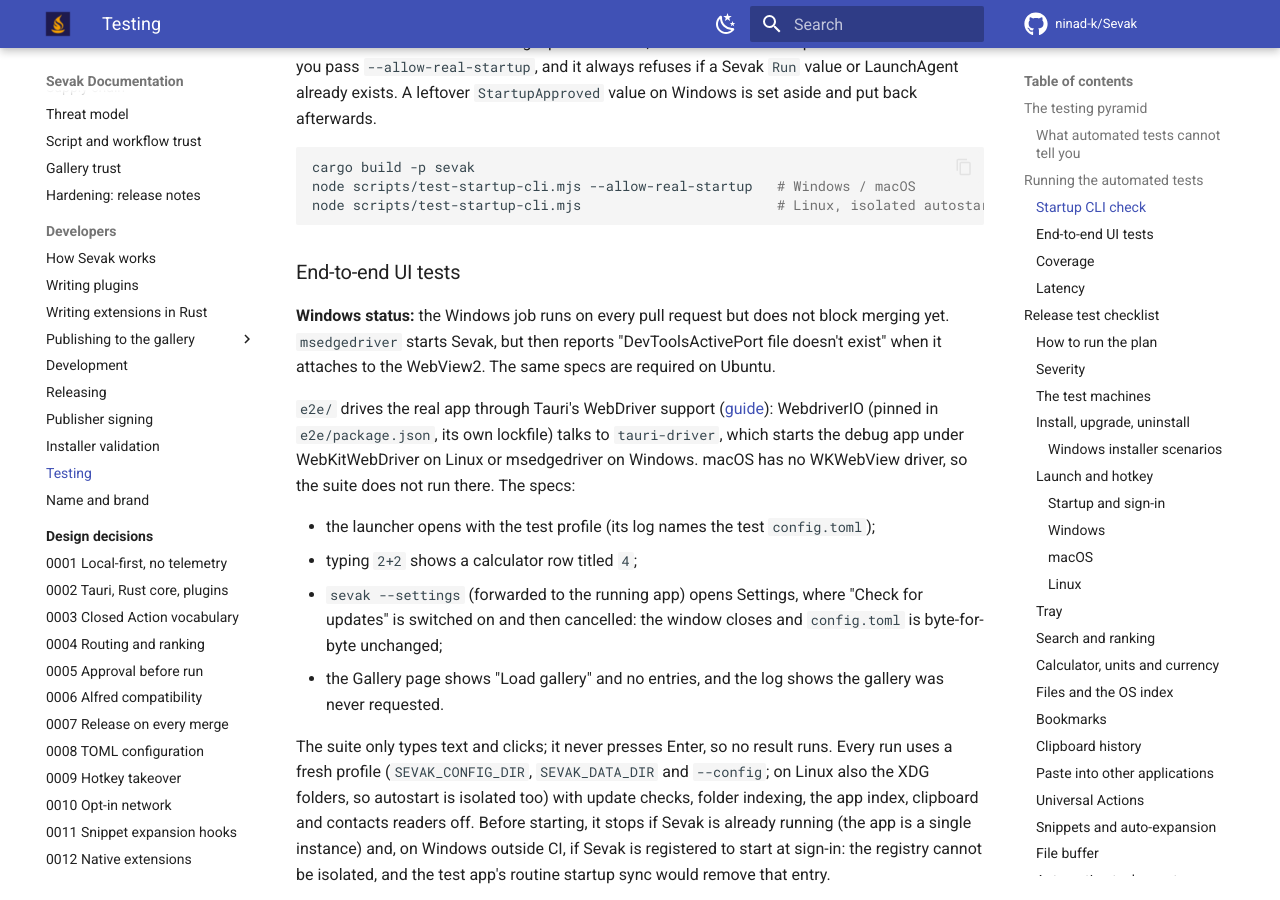
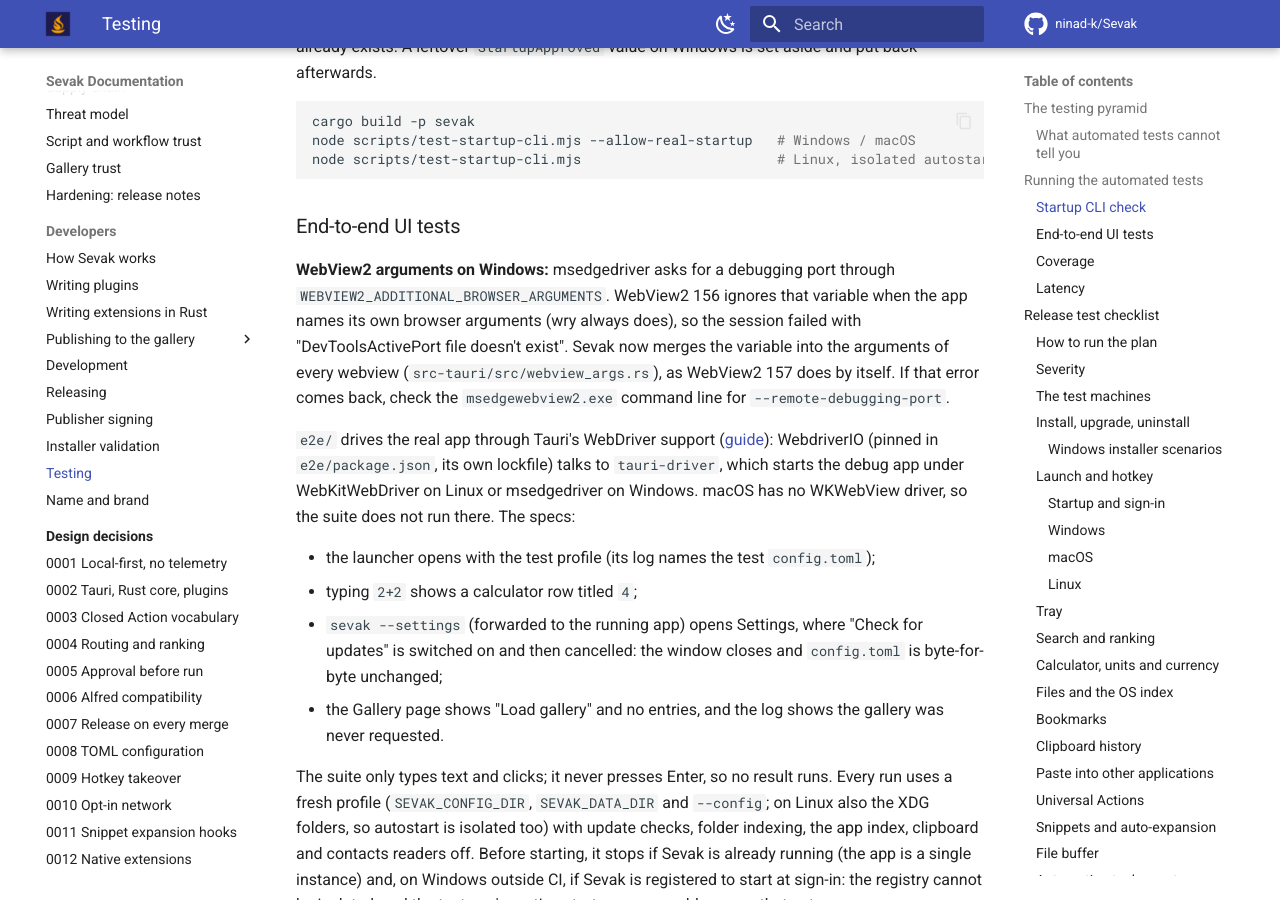
Before and after one commit to ninad-k/Sevak, an MkDocs documentation site: the page built from docs/testing.md, in a window 1280 px wide and 900 px high, scrolled down 6671 px. Built offline with MkDocs 1.6.1 and Material for MkDocs 9.7.7, drawn with Linux system fonts in a browser that asks for light colours; comment, search, counter and statistics services are not loaded; some of the changed text lies outside the part shown.

Commit message:
ci(e2e): require the Windows end-to-end job again
The DevToolsActivePort failure is fixed in the app, so a Windows failure
fails the workflow again. docs/testing.md explains the cause and what to
check if it comes back.

```diff
--- a/docs/testing.md
+++ b/docs/testing.md
@@ -21,7 +21,7 @@ permission dialogs of the OS, other people's apps receiving a paste. The
 | UI unit tests | Accelerator parsing and identity, settings validation, path helpers, theme colour and contrast maths, theme JSON, workflow graph rules, a few components | `ui/src/**/*.test.ts` (Vitest) | PRs and `main` (`UI unit tests` job) |
 | Startup integration | Per-user registration, config persistence and rollback, background arguments; Settings toggle through real IPC wrappers with a mocked native bridge | Platform startup tests; `ui/src/Settings.startup.test.ts` | Rust and UI test jobs |
 | Startup CLI | The real `--set-startup` / `--startup-status` / `--refresh-startup` / `--remove-startup` against the OS's own startup store, including an entry the OS disabled | `scripts/test-startup-cli.mjs` | PRs and `main` (`Startup CLI` job: Windows, macOS, Ubuntu) |
-| End-to-end UI | The real debug app driven through WebDriver: launcher opens, calculator answers, Settings toggle and Cancel, Gallery stays unloaded | `e2e/` (WebdriverIO + tauri-driver) | PRs and `main` (`End-to-end UI` job: required on Ubuntu; Windows runs but is not yet required, see [below](#end-to-end-ui-tests)) |
+| End-to-end UI | The real debug app driven through WebDriver: launcher opens, calculator answers, Settings toggle and Cancel, Gallery stays unloaded | `e2e/` (WebdriverIO + tauri-driver) | PRs and `main` (`End-to-end UI` job on Ubuntu and Windows) |
 | Latency budget | The default engine over a large mock index answers typical queries in under 100 ms at p95 | `crates/sevak-plugins/tests/latency.rs` | PRs and `main` (`Search latency budget` job, optimized build) |
 | Benchmark | Precise latency numbers and startup index time | `crates/sevak-plugins/benches/` | Weekly and on demand (`Benchmark` workflow) |
 | Coverage | Which lines the tests run | `Coverage` workflow | Every pull request (report only) and weekly |
@@ -131,10 +131,14 @@ node scripts/test-startup-cli.mjs                        # Linux, isolated autos
 
 ### End-to-end UI tests
 
-**Windows status:** the Windows job runs on every pull request but does not
-block merging yet. `msedgedriver` starts Sevak, but then reports
-"DevToolsActivePort file doesn't exist" when it attaches to the WebView2.
-The same specs are required on Ubuntu.
+**WebView2 arguments on Windows:** msedgedriver asks for a debugging port
+through `WEBVIEW2_ADDITIONAL_BROWSER_ARGUMENTS`. WebView2 156 ignores that
+variable when the app names its own browser arguments (wry always does), so
+the session failed with "DevToolsActivePort file doesn't exist". Sevak now
+merges the variable into the arguments of every webview
+(`src-tauri/src/webview_args.rs`), as WebView2 157 does by itself. If that
+error comes back, check the `msedgewebview2.exe` command line for
+`--remote-debugging-port`.
 
 `e2e/` drives the real app through Tauri's WebDriver support
 ([guide](https://v2.tauri.app/develop/tests/webdriver/)): WebdriverIO (pinned
```
Also changed, not shown: 1 other file.
